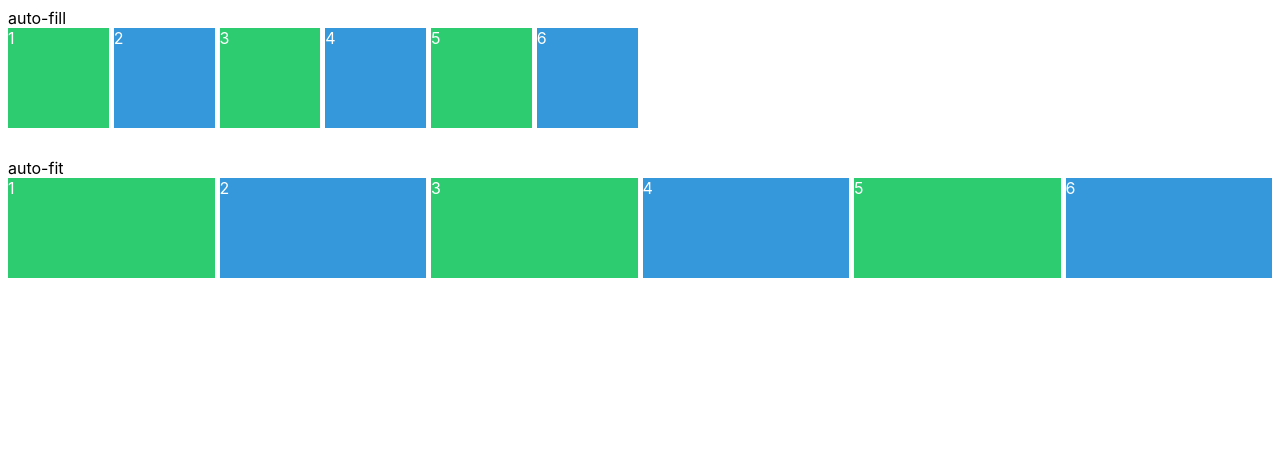
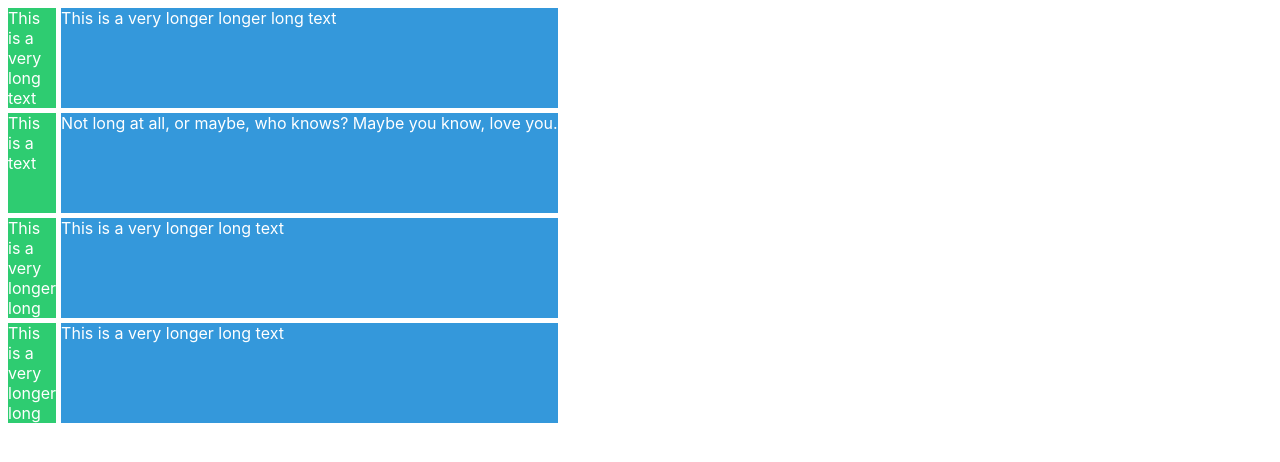
Before and after one commit to Yeonlisa/scss-masterclass, a plain HTML site: page index.html in a window 1280 px wide. Drawn offline with Linux system fonts and the light colour scheme.

Commit message:
min-content max-content

```diff
--- a/index.html
+++ b/index.html
@@ -8,23 +8,18 @@
     <link rel="stylesheet" href="styles.css" />
 </head>
 <body>
-    auto-fill
     <div class="grid">
-        <div class="item">1</div>
-        <div class="item">2</div>
-        <div class="item">3</div>
-        <div class="item">4</div>
-        <div class="item">5</div>
-        <div class="item">6</div>
-    </div>
-    auto-fit
-    <div class="grid">
-        <div class="item">1</div>
-        <div class="item">2</div>
-        <div class="item">3</div>
-        <div class="item">4</div>
-        <div class="item">5</div>
-        <div class="item">6</div>
+        <div class="item">This is a very long text</div>
+        <div class="item">This is a very longer longer long text</div>
+        <div class="item">This is a text</div>
+        <div class="item">
+            Not long at all, or maybe, who knows? Maybe you know, love you.
+        </div>
+
+        <div class="item">This is a very longer long text</div>
+        <div class="item">This is a very longer long text</div>
+        <div class="item">This is a very longer long text</div>
+        <div class="item">This is a very longer long text</div>
     </div>
 </body>
 </html>
--- a/styles.css
+++ b/styles.css
@@ -7,6 +7,7 @@ body {
     color: white;
     display: grid;
     gap: 5px;
+    grid-template-columns: min-content max-content;
     grid-auto-rows: 100px;
     margin-bottom: 30px;
 }
@@ -18,11 +19,3 @@ body {
 .item:nth-child(even) {
     background-color: #3498db;
 }
-
-.grid:first-child {
-    grid-template-columns: repeat(auto-fill, minmax(100px, 1fr));
-}
-
-.grid:last-child {
-    grid-template-columns: repeat(auto-fit, minmax(100px, 1fr));
-}
```
Also changed, not shown: README.md.
